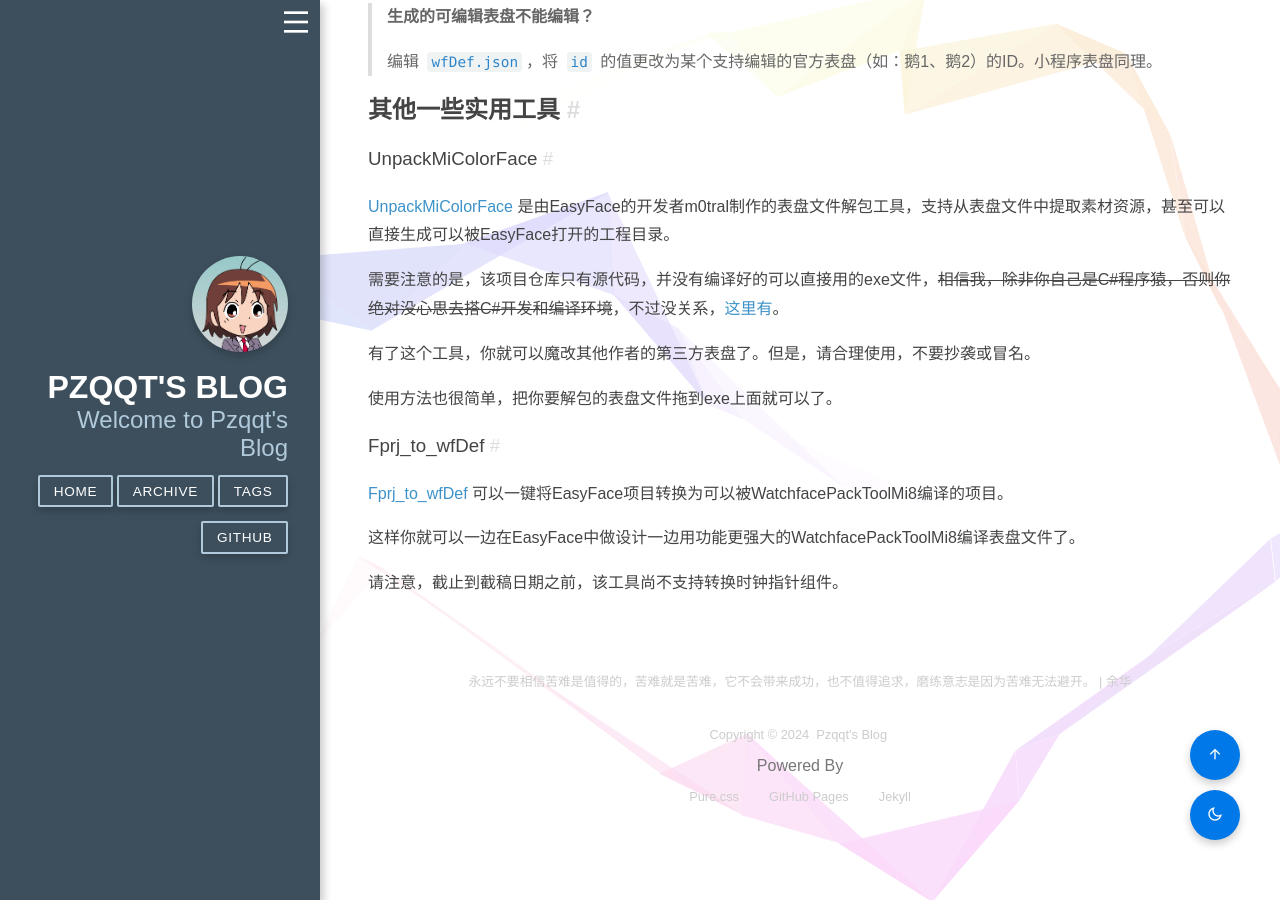
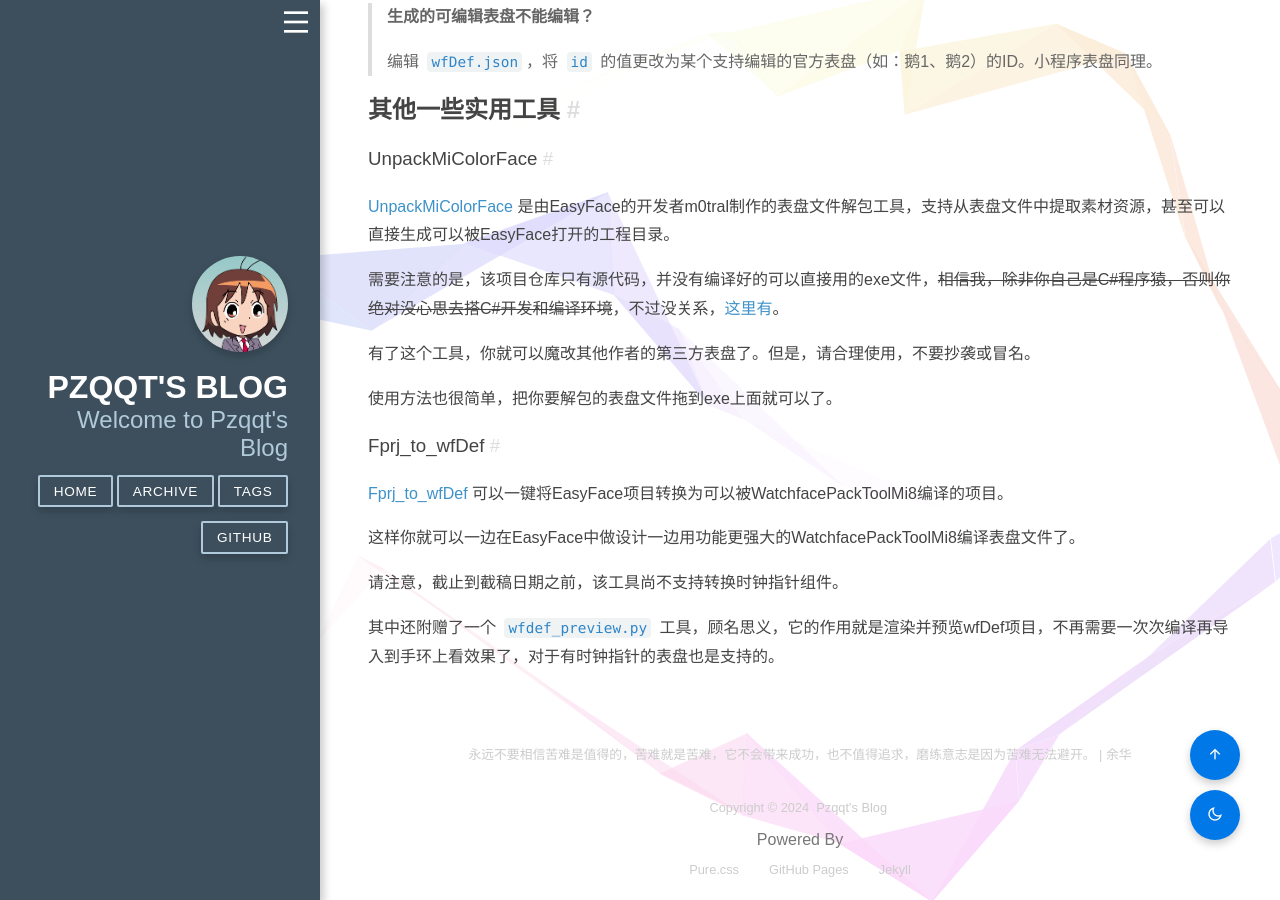
Before and after one commit to Pzqqt/Pzqqt.github.io, a Jekyll site: the page built from _posts/2024-07-21-玩转小米手环 8 的第三方表盘.md, in a window 1280 px wide and 900 px high, scrolled down 5772 px. Built offline with Jekyll 4.4.1, drawn with Linux system fonts in a browser that asks for light colours; nearby versions of some CDN libraries; some web fonts are replaced; some of the changed lines change nothing that is shown; some of the changed text lies outside the part shown.

Commit message:
posts: Some text adjustments

```diff
--- a/_posts/2024-07-21-玩转小米手环 8 的第三方表盘.md
+++ b/_posts/2024-07-21-玩转小米手环 8 的第三方表盘.md
@@ -66,7 +66,7 @@
 
 **优点：**
 
-1. 在手机上即可完成制作，不需要电脑，适合学生党小白用户。
+1. 在手机上即可完成制作，不需要电脑，适合学生党和小白用户。
 2. 相比于EasyFace（之后会介绍），它支持制作可编辑表盘，支持在在电量百分比后加百分号。
 
 **缺点：**
@@ -141,3 +141,5 @@
 这样你就可以一边在EasyFace中做设计一边用功能更强大的WatchfacePackToolMi8编译表盘文件了。
 
 请注意，截止到截稿日期之前，该工具尚不支持转换时钟指针组件。
+
+其中还附赠了一个 `wfdef_preview.py` 工具，顾名思义，它的作用就是渲染并预览wfDef项目，不再需要一次次编译再导入到手环上看效果了，对于有时钟指针的表盘也是支持的。
```
